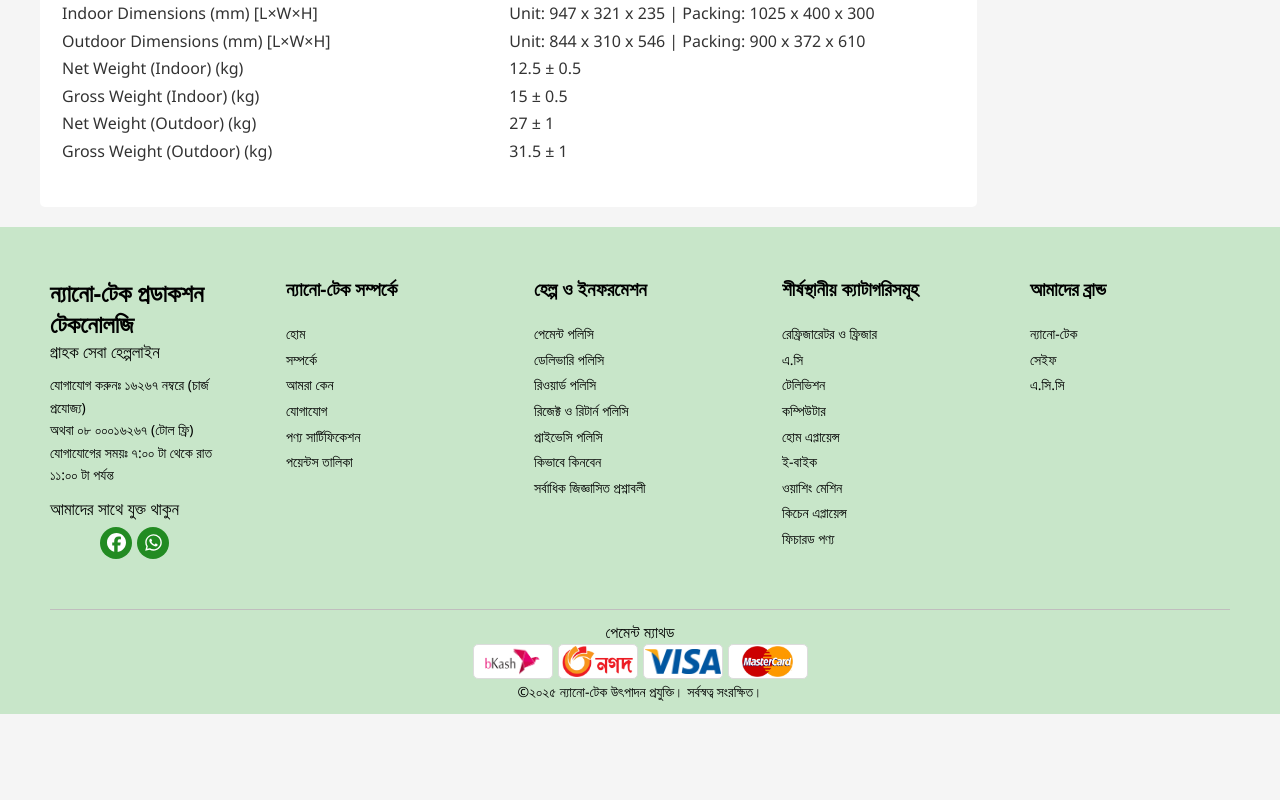
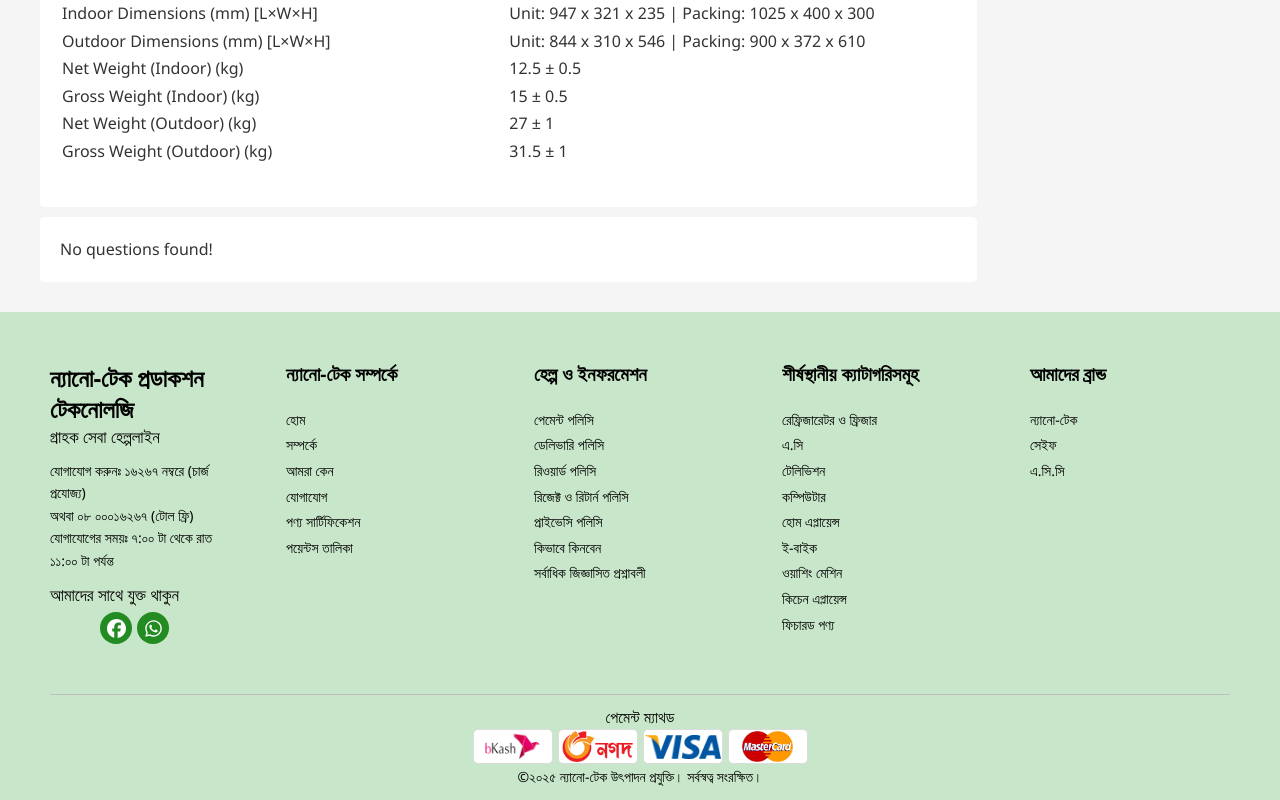
Before and after one commit to tahmid122/nanotech-new, a React (Vite) app: page /product/1 in a window 1280 px wide. Shown: the part 1998-2798 px from the top of the page. Before the commit the page ends 2712 px from the top, so only its background shows below. Built offline with nearby package versions, Linux system fonts and the light colour scheme.

Commit message:
Product question section added

```diff
--- a/src/pages/ProductDetails/ProductDetailsMain/ProductDetailsMain.jsx
+++ b/src/pages/ProductDetails/ProductDetailsMain/ProductDetailsMain.jsx
@@ -4,6 +4,7 @@ import ProductImagesSlider from "./ProductImagesSlider/ProductImagesSlider";
 import { IoIosArrowForward } from "react-icons/io";
 import { FaMinus, FaPlus } from "react-icons/fa";
 import ProductInDetail from "../ProductInDetail/ProductInDetail";
+import ProductQuestion from "../ProductQuestion/ProductQuestion";
 const ProductDetailsMain = () => {
   const [mainProImage, setMainProImage] = useState(
     "https://cdn.waltonplaza.com.bd/364e7d1d-24dc-4d25-afc8-36ba0aa99322.jpeg"
@@ -107,7 +108,10 @@ const ProductDetailsMain = () => {
             </div>
           </div>
         </div>
+        {/* product specification*/}
         <ProductInDetail />
+        {/* product related question */}
+        <ProductQuestion />
       </div>
       <div className="pdRight">
         <div className="deliveryOptions">
--- /dev/null
+++ b/src/pages/ProductDetails/ProductQuestion/ProductQuestion.css
@@ -0,0 +1,6 @@
+#productQuestion {
+  margin: 10px 0;
+  background-color: white;
+  padding: 20px;
+  border-radius: 5px;
+}
--- /dev/null
+++ b/src/pages/ProductDetails/ProductQuestion/ProductQuestion.jsx
@@ -0,0 +1,7 @@
+import React from "react";
+import "./ProductQuestion.css";
+const ProductQuestion = () => {
+  return <div id="productQuestion">No questions found!</div>;
+};
+
+export default ProductQuestion;
```
